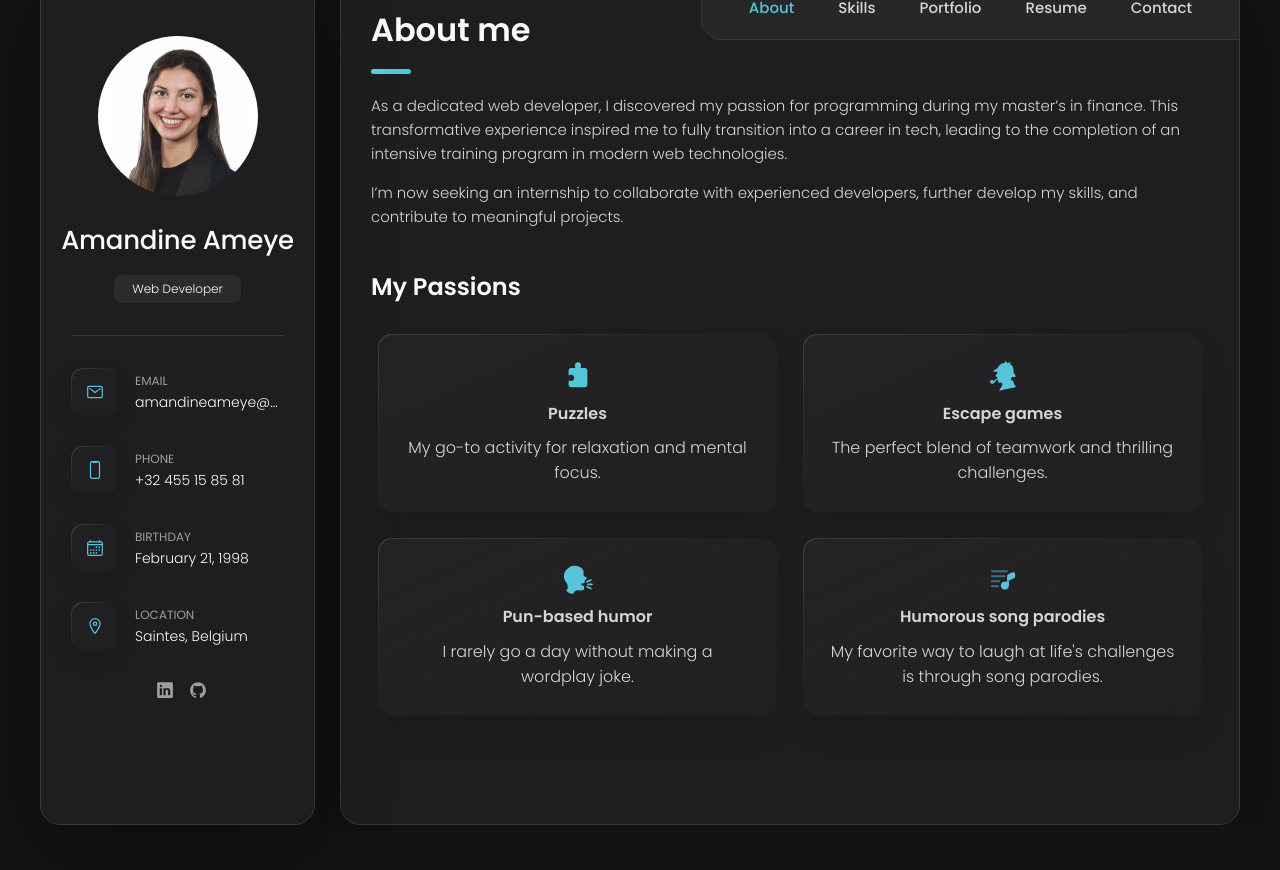
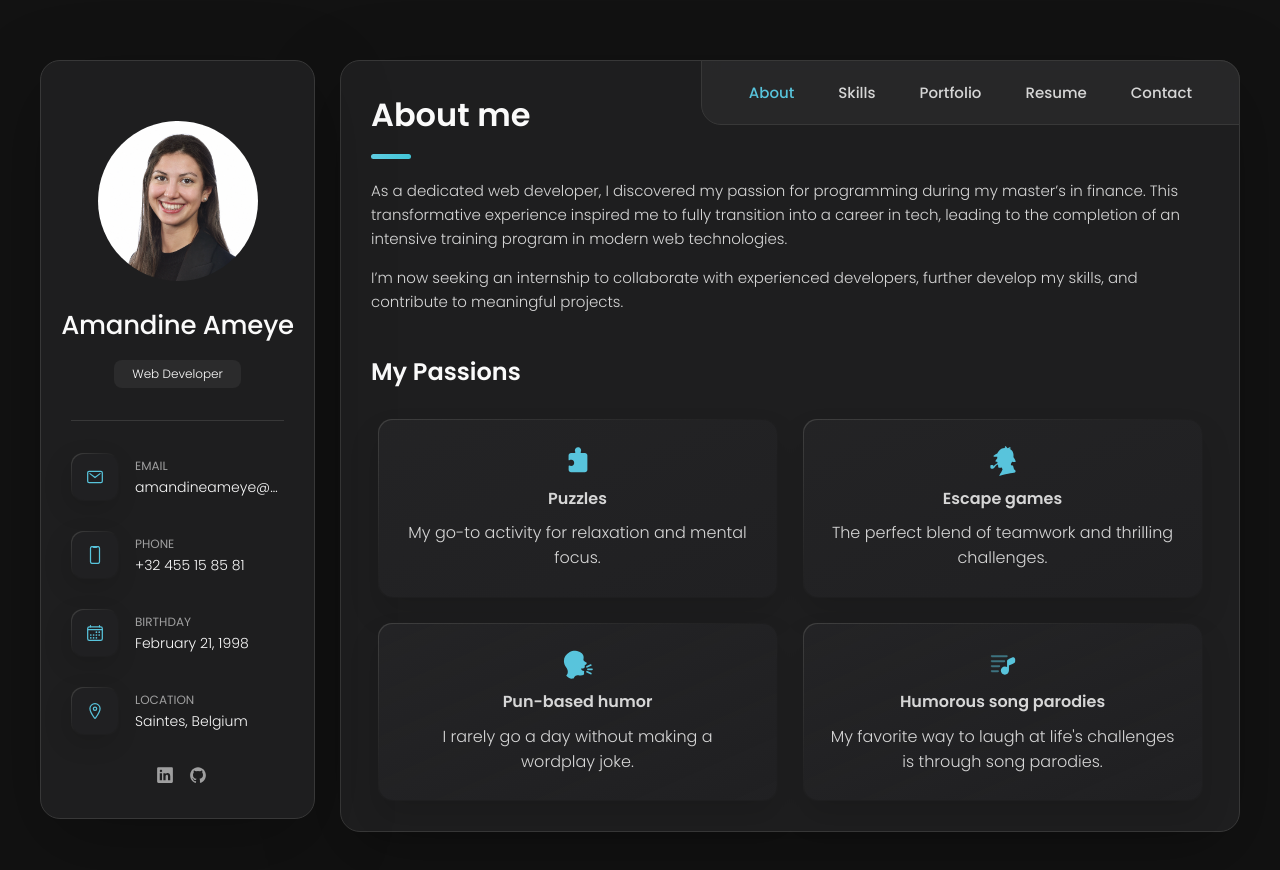
Before and after one commit to amandineameye/Portfolio_Website, a React (Vite) app: page / in a window 1280 px wide. Shown: the top 870 px of the page. Before the commit the page ends 825 px from the top, so only its background shows below. Built offline with nearby package versions, Linux system fonts and the light colour scheme.

Commit message:
Fixed the inner content disposition for large height screens

```diff
--- a/src/App.css
+++ b/src/App.css
@@ -2128,19 +2128,6 @@ textarea.form-input::-webkit-resizer {
      * RESET
      */
 
-	body {
-		height: 100vh;
-		width: 100%;
-	}
-
-	#root {
-		height: 100%;
-		width: 100%;
-		display: flex;
-		justify-content: center;
-		align-items: center;
-	}
-
 	body::-webkit-scrollbar {
 		width: 20px;
 	}
@@ -2188,8 +2175,8 @@ textarea.form-input::-webkit-resizer {
      */
 
 	main {
-		/* max-width: 1200px;
-		margin-inline: auto; */
+		max-width: 1200px;
+		margin-inline: auto;
 		width: 1200px;
 		display: flex;
 		justify-content: center;
@@ -2210,16 +2197,10 @@ textarea.form-input::-webkit-resizer {
 	.sidebar {
 		position: sticky;
 		top: 60px;
-		max-height: none;
-		height: 850px;
+		max-height: max-content;
 		margin-bottom: 0;
 		padding-top: 60px;
 		z-index: 1;
-	}
-
-	article {
-		max-height: none;
-		height: 850px;
 	}
 
 	article::-webkit-scrollbar {
@@ -2292,9 +2273,65 @@ textarea.form-input::-webkit-resizer {
 	.timeline-text {
 		max-width: 700px;
 	}
+}
+
+@media (min-height: 810px) and (min-width: 1250px) {
+	body {
+		height: 100vh;
+		width: 100%;
+	}
+
+	#root {
+		height: 100%;
+		width: 100%;
+		display: flex;
+		justify-content: center;
+		align-items: center;
+	}
+
+	article,
+	.sidebar {
+		max-height: none;
+		height: 800px;
+	}
+
+	/* resume */
 
 	.resume-content {
 		overflow-y: scroll;
 		height: 85%;
 	}
-}
+
+	/* sidebar */
+
+	.separator {
+		margin: 36px 0;
+	}
+
+	.social-list {
+		margin: 30px 0;
+	}
+
+	/* about */
+
+	.about-text {
+		margin: 32px 0 40px 0;
+	}
+
+	/* skills */
+
+	.lang-title {
+		margin: 29px 0 29px 0;
+	}
+
+	/* portfolio */
+
+	.filter-list {
+		margin: 60px 0 30px 0;
+	}
+
+	.mapbox {
+		margin-top: 10px;
+		height: 244px;
+	}
+}
```
Lines whose indentation alone changed are shown as unchanged.
